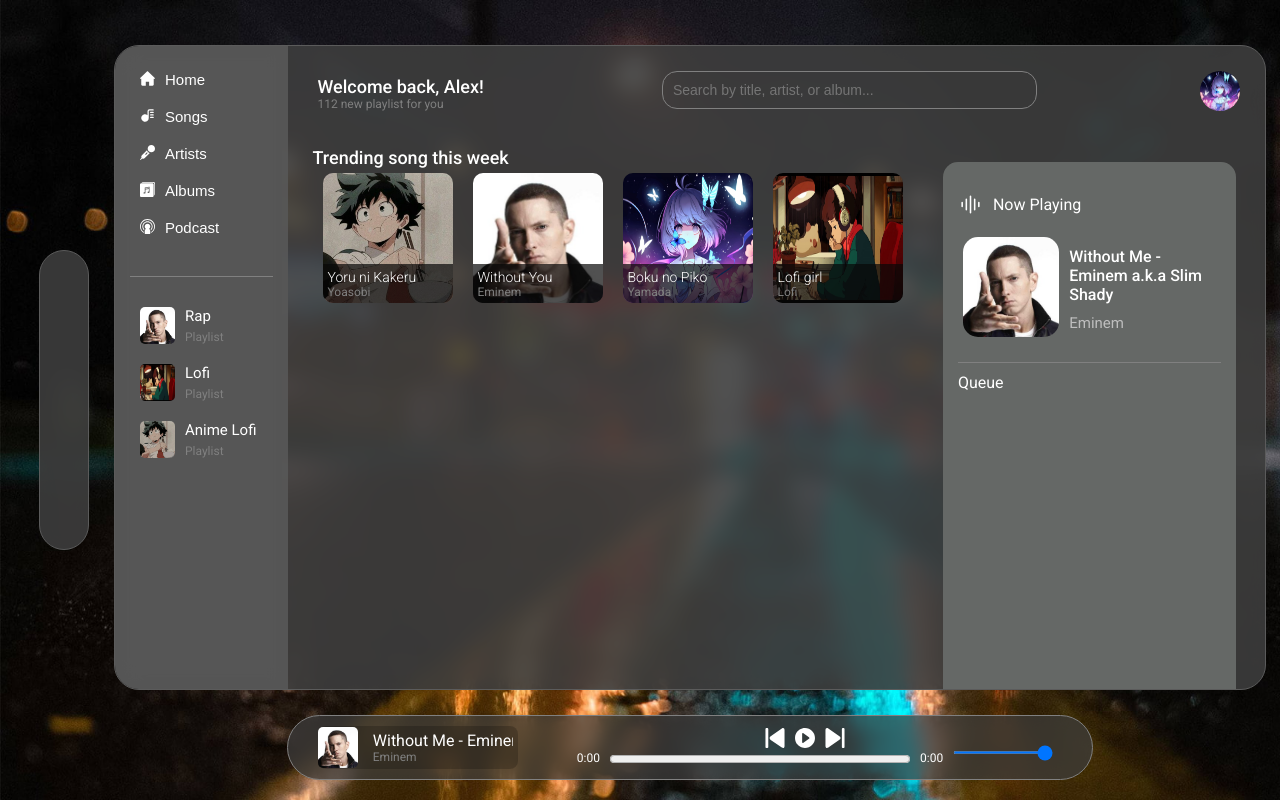
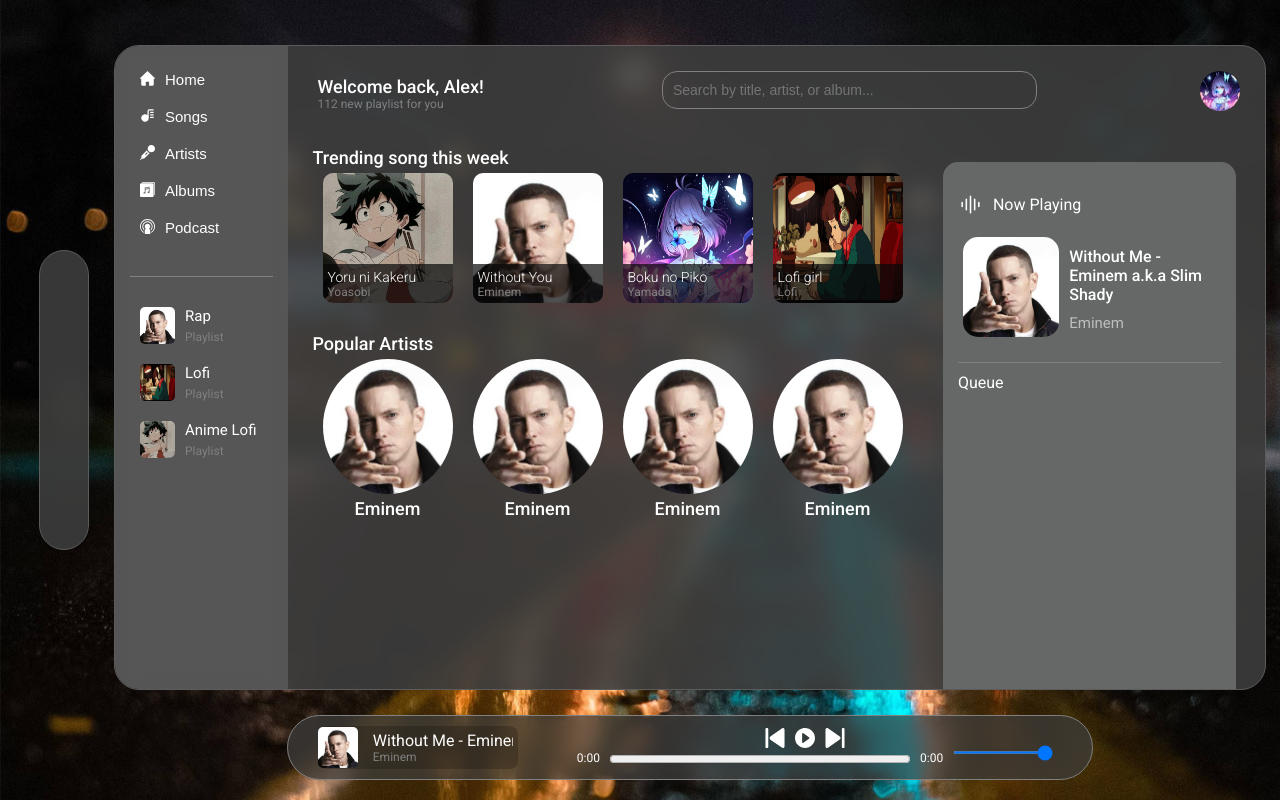
Before and after one commit to devandsleep/music-player, a React (Vite) app: page / in a window 1280 px wide. Built offline with nearby package versions, Linux system fonts and the light colour scheme.

Commit message:
added popular artists

```diff
--- a/src/components/screens/home/main-container/MainContainer.jsx
+++ b/src/components/screens/home/main-container/MainContainer.jsx
@@ -6,6 +6,7 @@
 import SideBar from './side-bar/SideBar';
 import TrendingSongs from './trending-songs/TrendingSongs';
 import { PlayListsContext } from '../../../../context';
+import PopularArtists from './popular-artists/PopularArtists';
 
 const MainContainer = () => {
 
@@ -22,6 +23,7 @@
                         <div style={{display: 'flex', height: '100%'}}>
                             <div style={{maxWidth: '65%'}}>
                                 <TrendingSongs />
+                                <PopularArtists />
                             </div>
                             <CurrentTrack track={tracks[0]}/>
                         </div>
--- /dev/null
+++ b/src/components/screens/home/main-container/popular-artists/PopularArtists.jsx
@@ -0,0 +1,45 @@
+import { useState } from 'react';
+import styles from './PopularArtists.module.scss'
+import ArtistItem from './artist-item/ArtistItem';
+
+const PopularArtists = () => {
+
+    const [artists, setArtists] = useState([
+        {
+            id: 1,
+            name: 'Eminem',
+            avatar: 'eminem.jpg',
+        },
+        {
+            id: 2,
+            name: 'Eminem',
+            avatar: 'eminem.jpg',
+        },
+        {
+            id: 3,
+            name: 'Eminem',
+            avatar: 'eminem.jpg',
+        },
+        {
+            id: 4,
+            name: 'Eminem',
+            avatar: 'eminem.jpg',
+        },
+        {
+            id: 5,
+            name: 'Eminem',
+            avatar: 'eminem.jpg',
+        },
+    ])
+
+    return (
+        <div className={styles.artists_row}>
+            <h3>Popular Artists</h3>
+            <div className={styles.row}>
+            {artists.map(artist => <ArtistItem key={artist.id} artist={artist} />)}
+            </div>
+        </div>
+    );
+}
+
+export default PopularArtists;
--- /dev/null
+++ b/src/components/screens/home/main-container/popular-artists/PopularArtists.module.scss
@@ -0,0 +1,22 @@
+.artists_row {
+    margin-top: 20px;
+    display: flex;
+    flex-direction: column;
+    padding: 5px;
+    padding-left: 25px;
+
+    >.row {
+        margin-top: 5px;
+        display: flex;
+        overflow-x: auto;
+        overflow-y: hidden;
+        height: 160px;
+        scrollbar-width: none;
+        -ms-overflow-style: none;
+    }
+
+    >.row::-webkit-scrollbar {
+        width: 0;
+        display: none;
+    }
+}
--- /dev/null
+++ b/src/components/screens/home/main-container/popular-artists/artist-item/ArtistItem.jsx
@@ -0,0 +1,12 @@
+import styles from './ArtistItem.module.scss'
+
+const ArtistItem = ({ artist }) => {
+    return (
+        <div className={styles.artist_item}>
+            <img src={'/src/assets/images/' + artist.avatar} alt="" />
+            <h3>{artist.name}</h3>
+        </div>
+    );
+}
+
+export default ArtistItem;
--- /dev/null
+++ b/src/components/screens/home/main-container/popular-artists/artist-item/ArtistItem.module.scss
@@ -0,0 +1,12 @@
+.artist_item {
+    min-width: 130px;
+    text-align: center;
+    margin: 0 10px;
+
+
+    > img {
+        width: 100%;
+        border-radius: 100%;
+    }
+
+}
```
